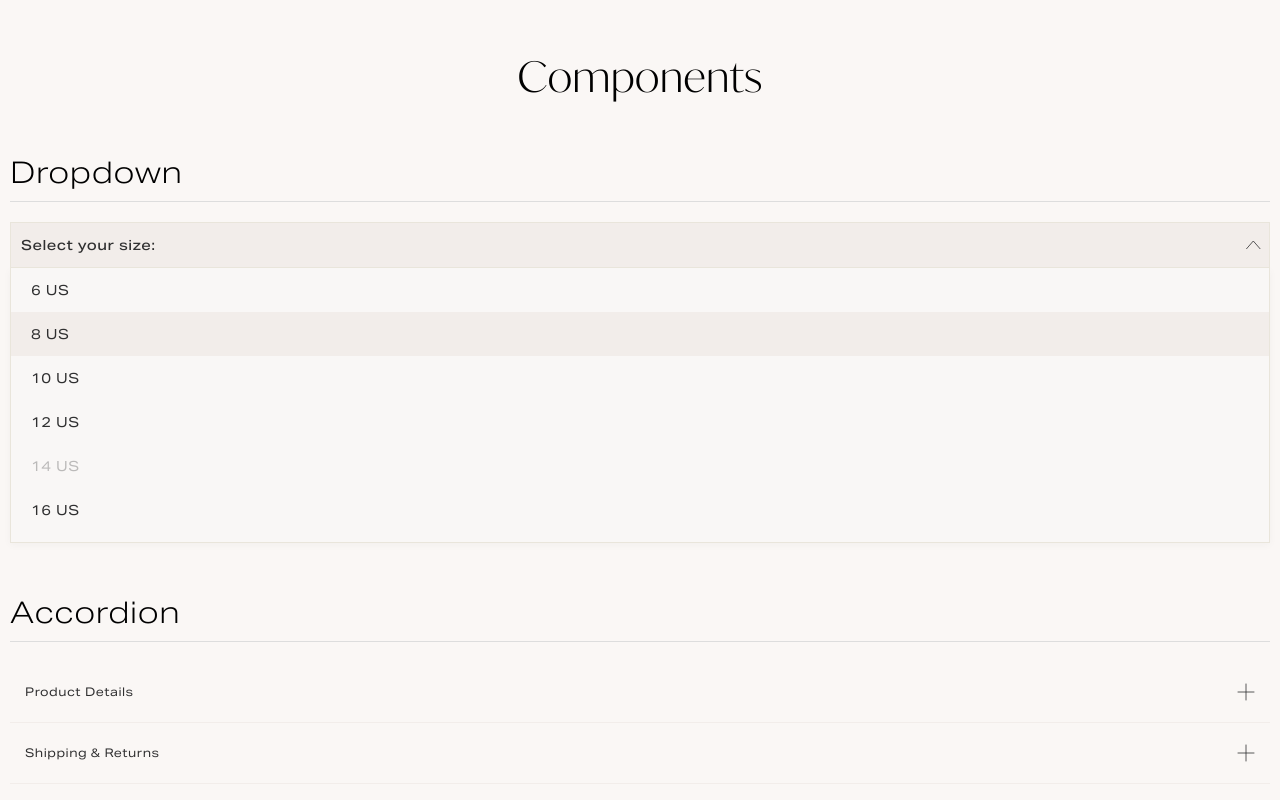
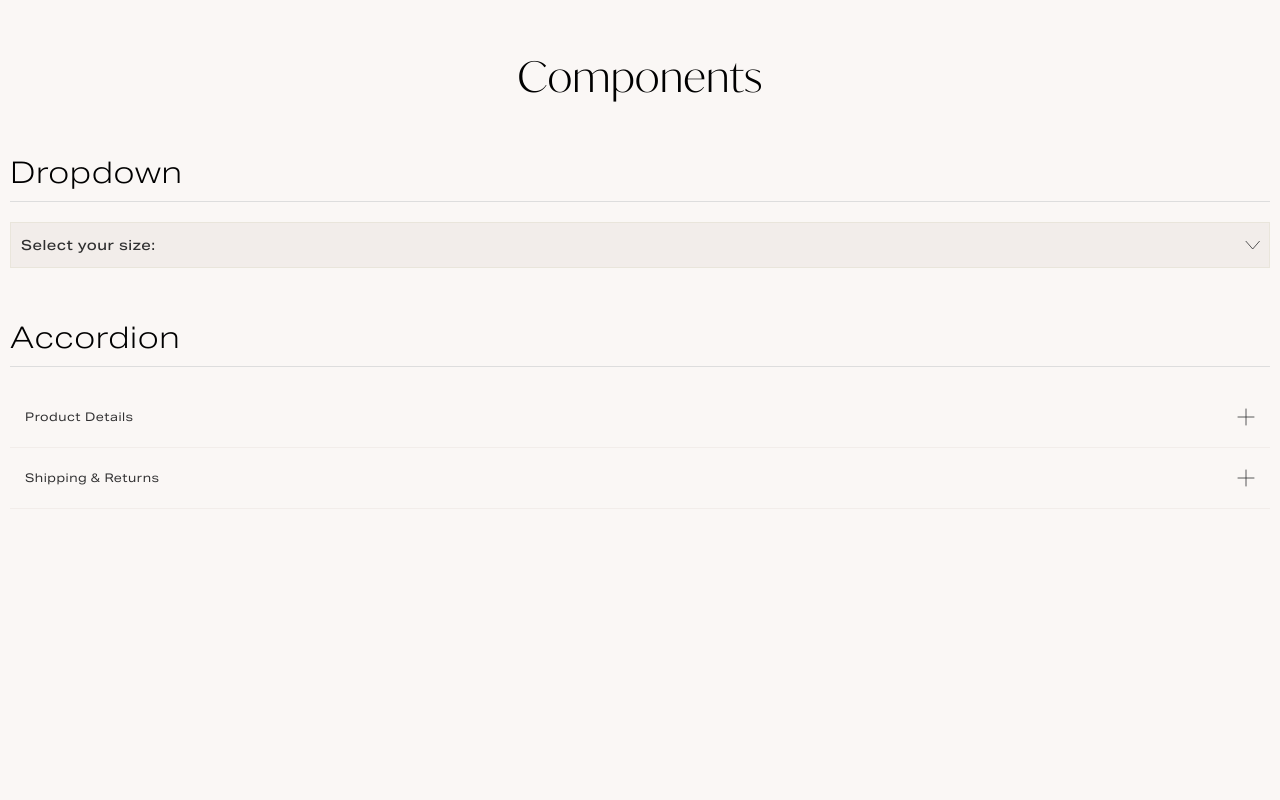
Before and after one commit to prakashPersistent/ui-boilerplate, a React (Create React App) app: page / in a window 1280 px wide. Shown: the part 4865-5665 px from the top of the page. After the commit the page ends 5444 px from the top, so only its background shows below. Built offline with nearby package versions, Linux system fonts and the light colour scheme.

Commit message:
dynamic dropdown and accordion

```diff
--- a/src/App.js
+++ b/src/App.js
@@ -3,6 +3,9 @@ import './scss/app.scss';
 import SVGIcon from './svg/arrow-right.svg';
 import ArrowDown from './svg/arrow-down.svg';
 import PlusIcon from './svg/plus.svg';
+import Dropdown from './Components/Dropdown';
+import {data,disabled,accordionData} from "./Constants/constants"
+import Accordion from './Components/Accordion';
 
 function App() {
   return (
@@ -536,51 +539,12 @@ function App() {
           <div className='typography-box'>
             <h3 className='typography-head'>Components</h3>
             <h3 className='typography-title'>Dropdown</h3>
-            <div className='typography-wrap row'>
-              <div className='grid-md-12'>
-                <div className='custom-dropdown open'>
-                  <div className='dropdown-lable'>Select your size: <img src={ArrowDown}></img></div>
-                  <div className='dropdown-list'>
-                    <ul>
-                      <li>6 US</li>
-                      <li className='active'>8 US</li>
-                      <li>10 US</li>
-                      <li>12 US</li>
-                      <li className='disable'>14 US</li>
-                      <li>16 US</li>
-                      <li>18 US</li>
-                      <li>20 US</li>
-                      <li>22 US</li>
-                      <li>24 US</li>
-                      <li>26 US</li>
-                      <li>28 US</li>
-                    </ul>
-                  </div>
-                </div>
-              </div>
-            </div>
+            <Dropdown ArrowDown={ArrowDown} data={data || []} disabled={disabled || []}/>
           </div>
 
           <div className='typography-box'>
             <h3 className='typography-title'>Accordion</h3>
-            <div className='typography-wrap row'>
-              <div className='grid-md-12'>
-                <div className='custom-accordion'>
-                  <div className='accordion-item'>
-                    <div className='accordion-head'>Product Details <img src={PlusIcon}></img></div>
-                    <div className='accordion-body'>
-                      Lorem ipsum dolor sit amet, consectetur adipiscing elit. Praesent ac urna molestie, ultricies ipsum et, dapibus nunc.
-                    </div>
-                  </div>
-                  <div className='accordion-item'>
-                    <div className='accordion-head'>Shipping & Returns <img src={PlusIcon}></img></div>
-                    <div className='accordion-body'>
-                      Lorem ipsum dolor sit amet, consectetur adipiscing elit. Praesent ac urna molestie, ultricies ipsum et, dapibus nunc.
-                    </div>
-                  </div>
-                </div>
-              </div>
-            </div>
+            <Accordion PlusIcon={PlusIcon} data={accordionData}/>
           </div>
         </div>
       </div>
--- /dev/null
+++ b/src/Components/Accordion.js
@@ -0,0 +1,27 @@
+import React, { useState } from 'react';
+
+const Accordion = ({PlusIcon,data}) => {
+
+    const [isOpen,setIsOpen] = useState(false);
+    const [active,setActive] = useState();
+
+    return (
+        <div className='typography-wrap row'>
+              <div className='grid-md-12'>
+                <div className='custom-accordion'>
+                    {data?.map((ele,i)=>(
+                        <div className={`accordion-item ${(isOpen && ele.title === active) && "open"}`} onClick={()=>{setIsOpen(!isOpen);setActive(ele.title)}}>
+                        <div className='accordion-head'>{ele?.title} <img src={PlusIcon}></img></div>
+                        <div className='accordion-body'>
+                        {ele?.body}
+                        </div>
+                        </div>
+                    ))}
+                </div>
+              </div>
+            </div>
+    );
+
+}
+
+export default Accordion;
--- /dev/null
+++ b/src/Components/Dropdown.js
@@ -0,0 +1,31 @@
+import React, { useState } from 'react';
+
+const Dropdown = ({ArrowDown,data,disabled}) => {
+
+    const [isOpen,setIsOpen] = useState(false);
+    const [active,setActive] = useState(false);
+
+    const handleActive = (e,ele) => {
+        setActive(ele);
+    }
+
+    return (
+        <div className='typography-wrap row'>
+              <div className='grid-md-12'>
+                 <div className={`custom-dropdown ${isOpen ? "open" : ""}` } onClick={()=>setIsOpen(!isOpen)}>
+                   <div className='dropdown-lable'>Select your size: {active ? active :"" }<img src={ArrowDown}></img></div>
+                   <div className='dropdown-list'>
+                     <ul>
+                         {data.map((ele,i)=>(
+                            <li key={i} className={disabled.includes(ele) ? "disable" :active === ele ? `active` : "" } onClick={(e)=>handleActive(e,ele)}>{ele}</li>
+                         ))}
+                     </ul>
+                   </div>
+                 </div>
+              </div>
+            </div>
+    );
+
+}
+
+export default Dropdown;
--- /dev/null
+++ b/src/Constants/constants.js
@@ -0,0 +1,11 @@
+export const data = ["6 US","8 US","10 US","12 US","14 US","16 US","18 US","20 US","22 US","24 US","26 US"];
+export const disabled = ["10 US","20 US"];
+
+export const accordionData = [{
+    title:"Product Details",
+    body:"Lorem ipsum dolor sit amet, consectetur adipiscing elit. Praesent ac urna molestie, ultricies ipsum et, dapibus nunc."
+},
+{
+    title:"Shipping & Returns",
+    body:"Lorem ipsum dolor sit amet, consectetur adipiscing elit. Praesent ac urna molestie, ultricies ipsum et, dapibus nunc."
+}]
```
